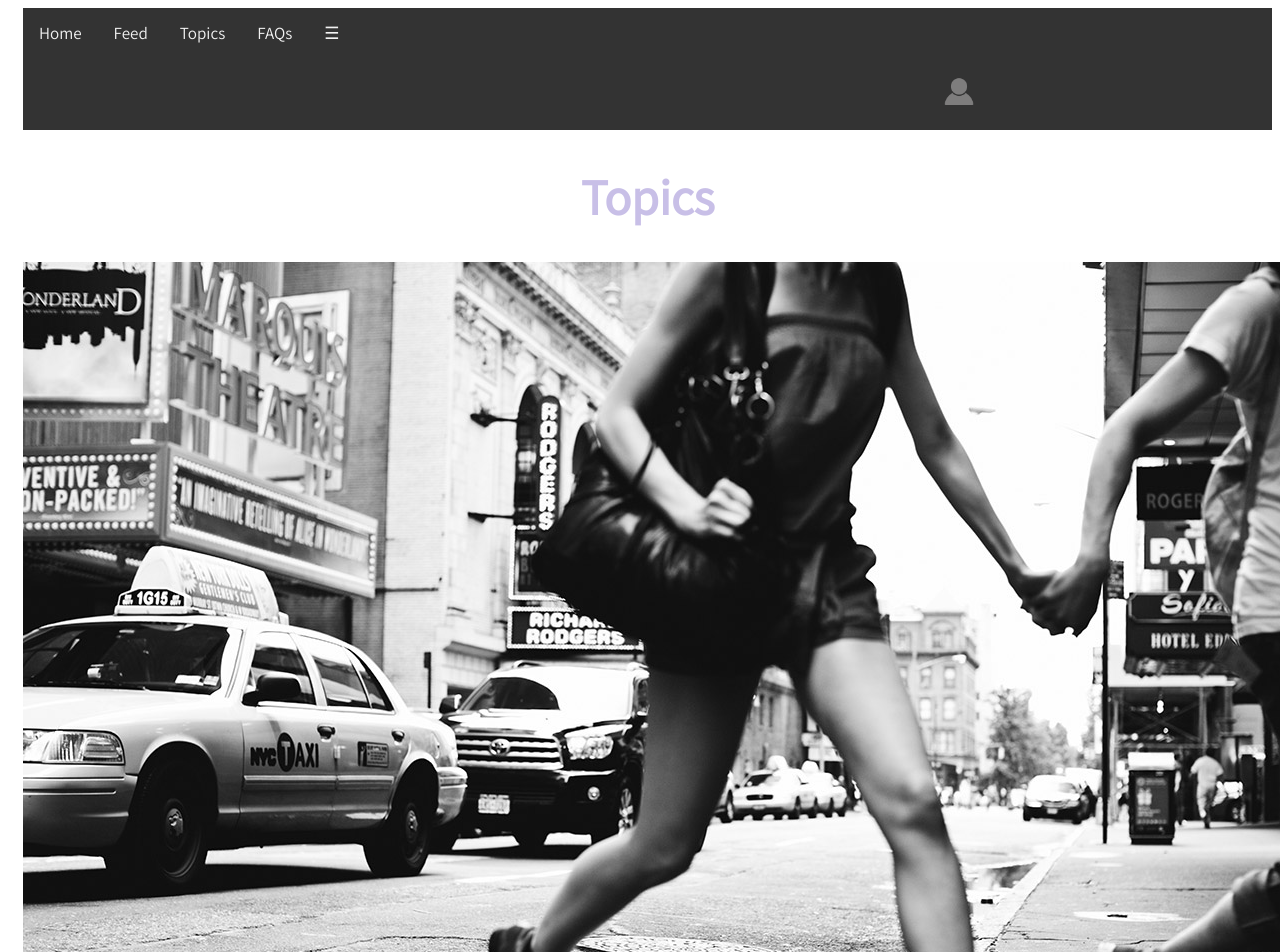
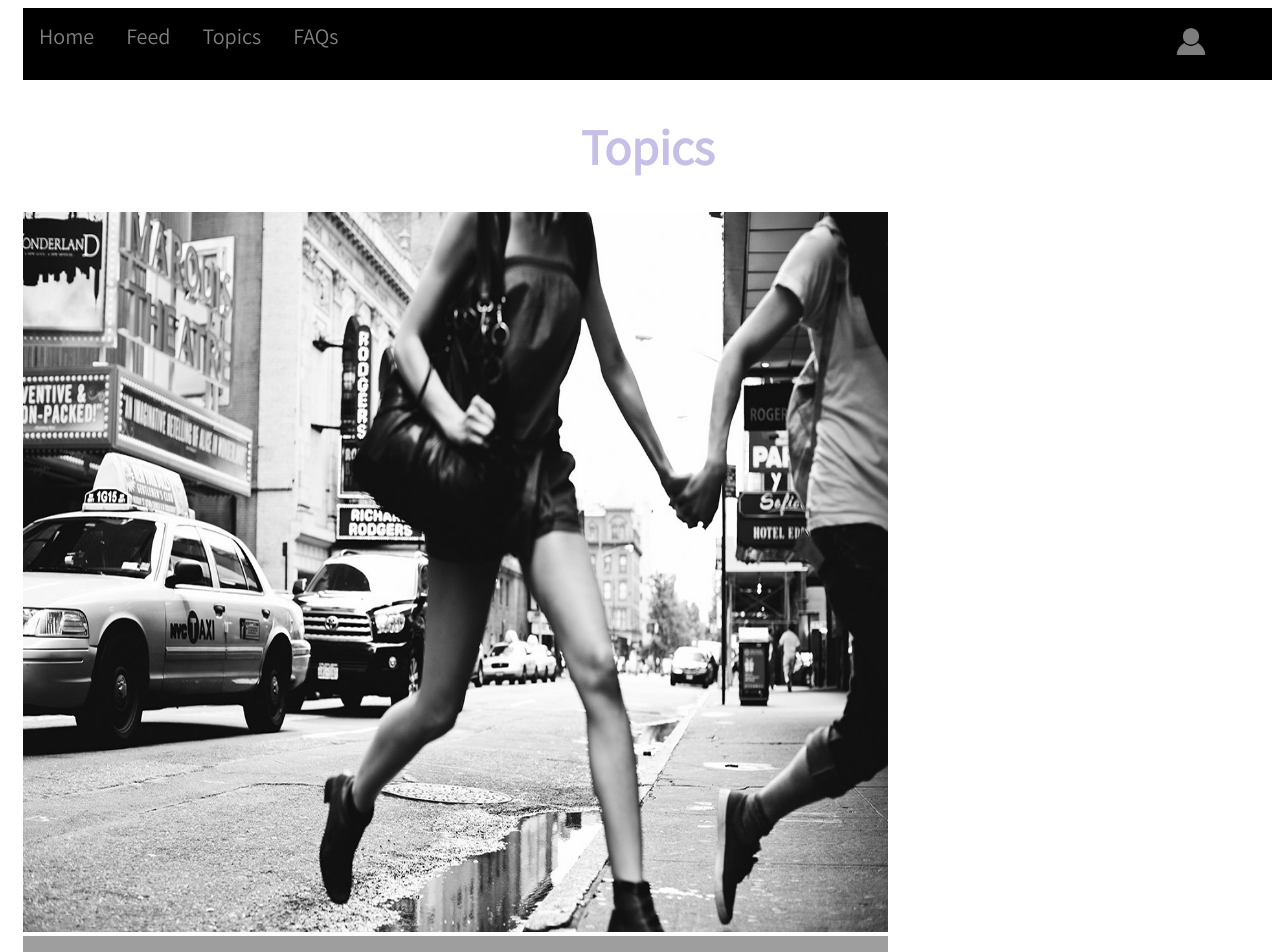
Before and after one commit to nicoleavidon/girls_help_final, a Django app: page /topics/ in a window 1280 px wide; the page is wider, and only the part inside the window is pictured. Shown: the top 952 px of that part. Run offline with Django 3.2, Linux system fonts and the light colour scheme; some libraries are stand-ins or nearby versions; grey boxes are pictures that could not be loaded.

Commit message:
changed parts on topics page

```diff
--- a/blog/templates/blog/base.html
+++ b/blog/templates/blog/base.html
@@ -102,7 +102,7 @@
 
     .topnav a {
         float: left;
-        font-size: 20px;
+        font-size: 22px;
         color: gray;
         text-align: center;
         padding: 14px 16px;
@@ -117,7 +117,7 @@
         /*margin-top: 20px;*/
         /*margin-left: auto;
         margin-right: auto;*/
-        padding-left: 900px;
+        padding-left: 800px;
     }
 
     .dropdown .dropbtn {
--- a/blog/templates/blog/education.html
+++ b/blog/templates/blog/education.html
@@ -57,7 +57,7 @@
         text-align: center;
         padding: 14px 16px;
         text-decoration: none;
-        font-size: 17px;
+        font-size: 22px;
         font-family: Assistant;
       }
 
@@ -116,7 +116,7 @@
 
       .topnav a {
           float: left;
-          font-size: 20px;
+          font-size: 22px;
           color: gray;
           text-align: center;
           padding: 14px 16px;
@@ -131,7 +131,7 @@
           /*margin-top: 20px;*/
           /*margin-left: auto;
           margin-right: auto;*/
-          padding-left: 900px;
+          padding-left: 800px;
       }
 
       .dropdown .dropbtn {
--- a/blog/templates/blog/health.html
+++ b/blog/templates/blog/health.html
@@ -115,7 +115,7 @@
 
   .topnav a {
       float: left;
-      font-size: 20px;
+      font-size: 22px;
       color: gray;
       text-align: center;
       padding: 14px 16px;
@@ -130,7 +130,7 @@
       /*margin-top: 20px;*/
       /*margin-left: auto;
       margin-right: auto;*/
-      padding-left: 900px;
+      padding-left: 800px;
   }
 
   .dropdown .dropbtn {
--- a/blog/templates/blog/home.html
+++ b/blog/templates/blog/home.html
@@ -22,7 +22,7 @@
       <a href="{% url 'faqs' %}">FAQs </a>
 
     <div class="dropdown">
-      <button onclick="showProfileDropdown()" class="dropbtn" ><img src="{% static "pics/profileicon.png" %}" width="40" height="40" align="right"></button>
+      <button onclick="showProfileDropdown()" class="dropbtn" ><img src="{% static "pics/profileicon.png" %}" width="40" height="40"></button>
       <div class="dropdown-content" id="profileDropdown">
         {% if user.is_authenticated %}
             <p>welcome {{ user.username }}</p>
@@ -102,7 +102,7 @@
 
 .topnav a {
     float: left;
-    font-size: 20px;
+    font-size: 22px;
     color: gray;
     text-align: center;
     padding: 14px 16px;
@@ -117,7 +117,7 @@
     /*margin-top: 20px;*/
     /*margin-left: auto;
     margin-right: auto;*/
-    padding-left: 900px;
+    padding-left: 800px;
 }
 
 .dropdown .dropbtn {
--- a/blog/templates/blog/lifestyle.html
+++ b/blog/templates/blog/lifestyle.html
@@ -113,7 +113,7 @@
 
       .topnav a {
           float: left;
-          font-size: 20px;
+          font-size: 22px;
           color: gray;
           text-align: center;
           padding: 14px 16px;
@@ -128,7 +128,7 @@
           /*margin-top: 20px;*/
           /*margin-left: auto;
           margin-right: auto;*/
-          padding-left: 900px;
+          padding-left: 800px;
       }
 
       .dropdown .dropbtn {
--- a/blog/templates/blog/tech.html
+++ b/blog/templates/blog/tech.html
@@ -115,7 +115,7 @@
 
       .topnav a {
           float: left;
-          font-size: 20px;
+          font-size: 22px;
           color: gray;
           text-align: center;
           padding: 14px 16px;
@@ -130,7 +130,7 @@
           /*margin-top: 20px;*/
           /*margin-left: auto;
           margin-right: auto;*/
-          padding-left: 900px;
+          padding-left: 800px;
       }
 
       .dropdown .dropbtn {
--- a/blog/templates/blog/topics.html
+++ b/blog/templates/blog/topics.html
@@ -13,14 +13,6 @@
     <script> function showProfileDropdown() {
         document.getElementById("profileDropdown").classList.toggle("show");
       }
-      function myFunction() {
-        var x = document.getElementById("myTopnav");
-        if (x.className === "topnav") {
-          x.className += " responsive";
-        } else {
-          x.className = "topnav";
-        }
-      }
       </script>
 
     <div class="topnav" id="myTopnav">
@@ -28,7 +20,6 @@
     <a href="{% url 'post_list' %}" >Feed</a>
     <a href="{% url 'topics' %}">Topics</a>
     <a href="{% url 'faqs' %}" >FAQs </a>
-    <a>☰</a>
 
     <div class="dropdown">
       <button onclick="showProfileDropdown()" class="dropbtn"><img src="{% static "pics/profileicon.png" %}" width="40" height="40"></button>
@@ -92,29 +83,19 @@
 }
 
 .topnav {
-  background-color: #333;
     overflow: hidden;
-
+    background-color: black;
+    font-family: Arial;
 }
 
 .topnav a {
     float: left;
-  display: block;
-  color: #f2f2f2;
+    font-size: 22px;
+    color: gray;
     text-align: center;
     padding: 14px 16px;
     text-decoration: none;
-  font-size: 17px;
     font-family: Assistant;
-}
-
-.topnav a:hover {
-  background-color: #ddd;
-  color: black;
-}
-
-.topnav .icon {
-  display: none;
 }
 
 @media screen and (max-width: 1000px) {
@@ -248,7 +229,7 @@
         /*margin-top: 20px;*/
         /*margin-left: auto;
         margin-right: auto;*/
-        padding-left: 900px;
+        padding-left: 800px;
     }
 
     .dropdown .dropbtn {
@@ -465,60 +446,112 @@
       text-align: center;
       font-family: Assistant;
     }
+    #element1 {
+      display:inline-block; margin-right: 5px; align: center;
+    }
+    #element2 {
+      display:inline-block; align: center;
+    }
 
+
+.container {
+  position: relative;
+  width: 800px;
+  align:center;
+}
+
+.image {
+  display:inline-block;
+  width: 865px;
+  height: 720px;
+  border: 0;
+  margin: auto;
+  align: center
+}
+
+.overlay {
+  position: absolute;
+  bottom: 0;
+  left: 0;
+  right: 0;
+  top: 0;
+  background-color: rgba(18,105,255,0.5);
+  opacity: 0;
+  width: 865px;
+  height: 720px;
+  transition: .5s ease;
+  filter: color-dodge;
+}
+
+.container:hover .overlay {
+  opacity: 1;
+}
+
+.text {
+  white-space: nowrap;
+  color: white;
+  font-size: 60px;
+  position: absolute;
+  top: 50%;
+  left: 50%;
+  transform: translate(-50%, -50%);
+  -ms-transform: translate(-50%, -50%);
+  font-family: Assistant;
+}
     </style>
     </head>
 <body>
 
 <div>
   <h1>Topics</h1>
-  <div>
-    <div>
-    <div>
+  <div id="element1">
+    <div id="lifestyle" class="container">
     <a href="{% url 'lifestyle' %}" target="_blank">
-      <img src="{% static "pics/Lifestyle.jpg" %}" alt="To Lifestyle Topic">
+      <img src="{% static "pics/Lifestyle.jpg" %}" alt="To Lifestyle Topic" height="720px" width="865px">
 
-      <div>
-        <div>Lifestyle</div>
+      <div class="overlay">
+        <div class="text">Lifestyle</div>
       </div>
     </a></div>
   </div>
 
-  </div>
 
-  <div>
+
+  <div id="element2">
+    <div id="health" class="container">
     <a href="{% url 'health' %}" target="_blank">
-      <img src="http://harvesthealthfoods.com/sites/default/files/Images/events/health-sign_0.jpg" alt="To Health Topic">
+      <img src="http://harvesthealthfoods.com/sites/default/files/Images/events/health-sign_0.jpg" alt="To Health Topic" height="720px" width="865px">
 
-      <div>
-        <div>Health</div>
+      <div class="overlay">
+        <div class="text">Health</div>
       </div>
     </a>
   </div>
+</div>
 
+  <div id="element1">
+    <div id="education" class="container">
+    <a href="{% url 'education' %}" target="_blank">
+      <img src="http://bunkiechamber.net/sites/default/files/Education.jpg" alt="To Education Topic" height="720px" width="865px">
 
-  <div>
-    <a href="{% url 'education' %}" target="_blank">
-      <img src="http://bunkiechamber.net/sites/default/files/Education.jpg" alt="To Education Topic">
-
-      <div>
-        <div>Education</div>
+      <div class="overlay">
+        <div class="text">Education</div>
       </div>
     </a>
   </div>
+</div>
 
-  <div>
+  <div id="element2">
+    <div id="tech" class="container">
     <a href="{% url 'tech' %}" target="_blank">
-      <img src="{% static "pics/Tech.jpg" %}" alt="To Technology Topic">
+      <img src="{% static "pics/Tech.jpg" %}" alt="To Technology Topic" height="720px" width="865px">
 
-      <div>
-      <div>Technology</div>
+      <div class="overlay">
+      <div class="text">Technology</div>
     </div>
     </a>
   </div>
 
 </div>
 
-
-</div>
 </body>
```
Also changed, not shown: blog/templates/blog/faqs.html (+7 -7 lines). Lines whose indentation alone changed are shown as unchanged.
